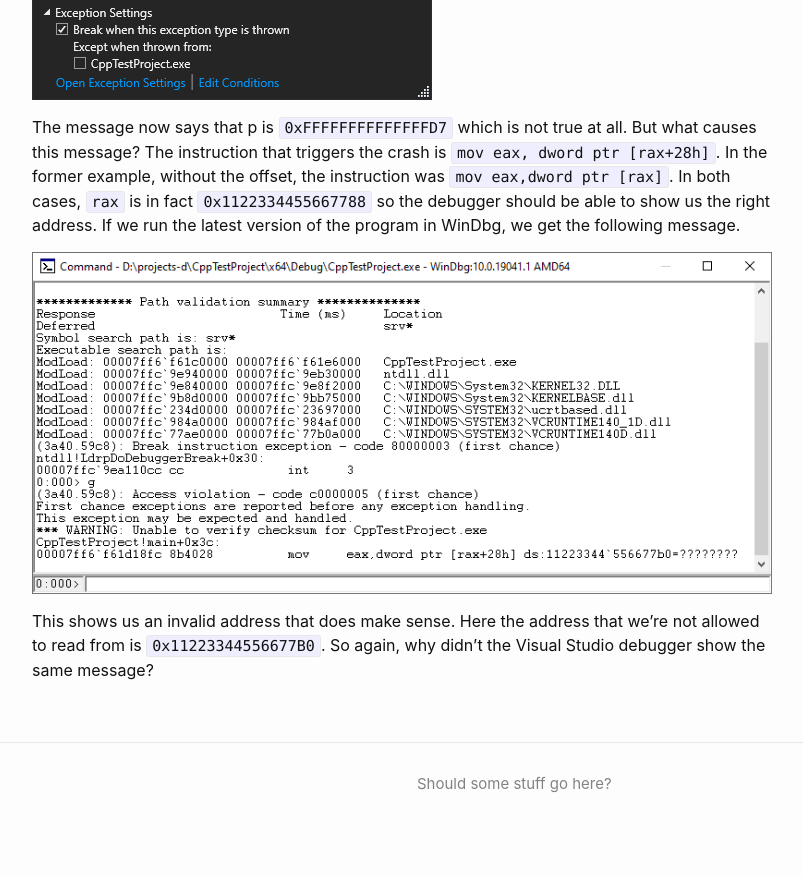
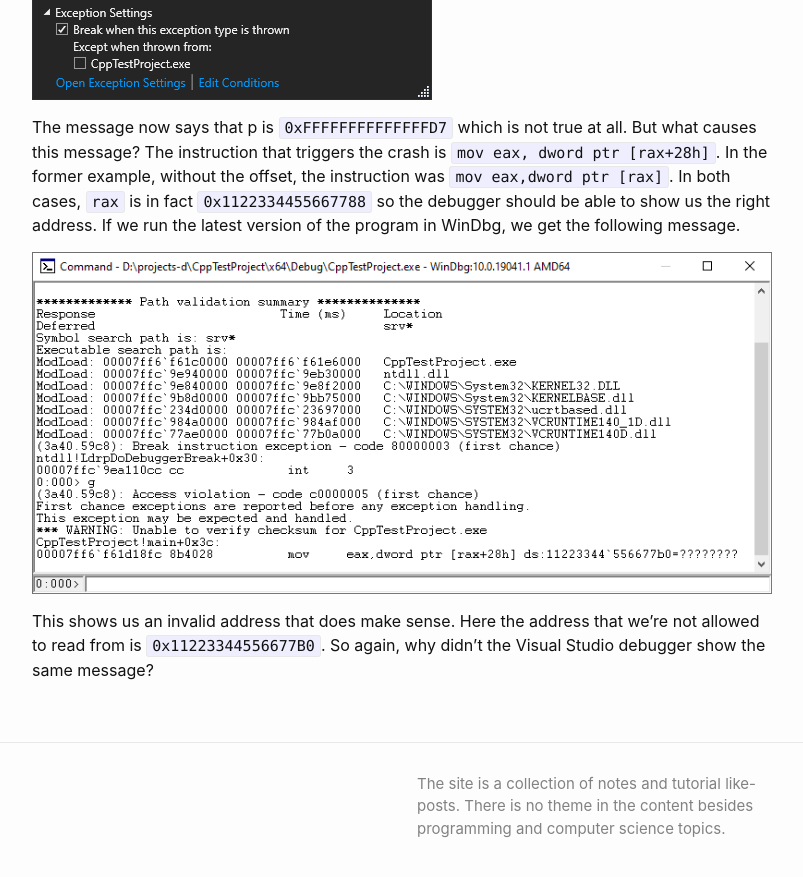
Before and after one commit to cyberfeeder/cyberfeeder.github.io, a Jekyll site: the page built from _posts/1000-01-01-debuggers-and-unmapped-memory.md, in a window 1280 px wide and 900 px high, scrolled down 1406 px. Shown: the top 877 px of the window, without its empty margins (238-1041 px from the left). Built offline with Jekyll 4.4.1, drawn with Linux system fonts in a browser that asks for light colours; before the commit the page ends 2261 px from its top, so only the background shows below that.

Commit message:
Add foother note

```diff
--- a/_config.yml
+++ b/_config.yml
@@ -3,7 +3,7 @@
   name:
   email:
 description: > # this means to ignore newlines until "show_excerpts:"
-  Should some stuff go here?
+  The site is a collection of notes and tutorial like-posts. There is no theme in the content besides programming and computer science topics.
 
 show_excerpts: false # set to true to show excerpts on the homepage
 
```
